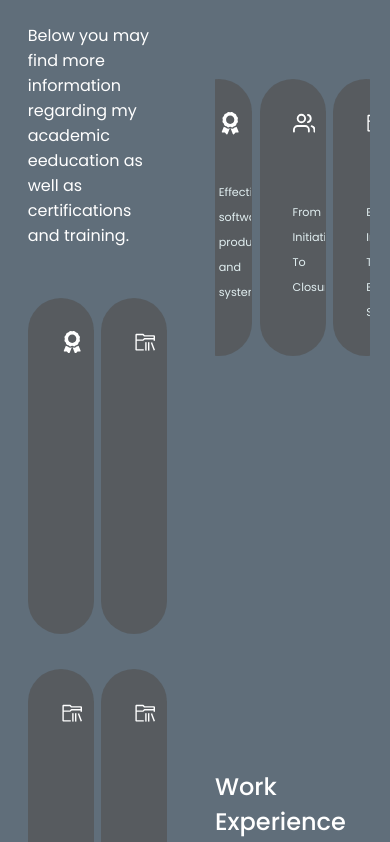
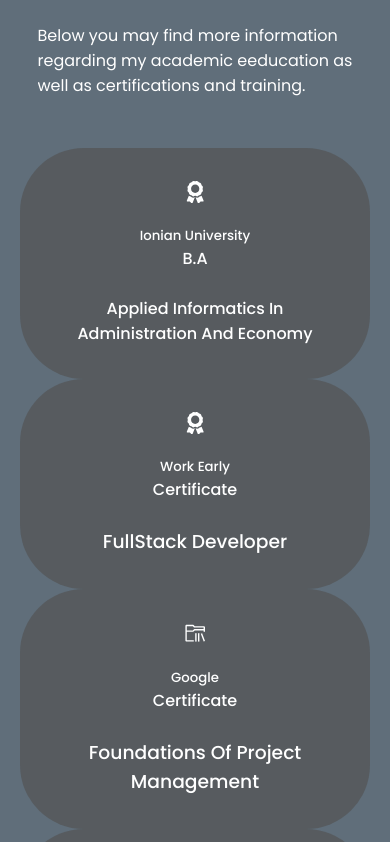
Before and after one commit to apostolidiskimon/Portfolio, a React (Create React App) app: page / in a window 390 px wide. Shown: the part 1237-2079 px from the top of the page. Built offline with nearby package versions, Linux system fonts and the light colour scheme.

Commit message:
Changes For Mobile Devices

```diff
--- a/src/components/about/about.css
+++ b/src/components/about/about.css
@@ -122,6 +122,11 @@
     grid-template-columns: 2fr;
     gap: 0;
   }
+  .containerinfo {
+    display: inline-block;
+    grid-template-columns: 2fr;
+    gap: 0;
+  }
   .about__me {
     width: 50%;
     margin: 2rem auto 4rem;
@@ -132,7 +137,16 @@
   .responsive {
     position: top;
   }
-
+  .about__container {
+    grid-template-columns: 2fr;
+    gap: 0;
+    disply: inline-block;
+  }
+  .containerinfo {
+    display: inline-block;
+    grid-template-columns: 2fr;
+    gap: 0;
+  }
   .about__me {
     width: 65%;
     margin: 0 auto 3rem;
@@ -161,18 +175,50 @@
   .about__me {
     width: 65%;
     margin: 0 auto 3rem;
+    background-color: aliceblue;
   }
-
+  .about__container {
+    grid-template-columns: 2fr;
+    gap: 0;
+    background-color: aliceblue;
+  }
+  .containerinfo {
+    display: inline-block;
+    grid-template-columns: 2fr;
+    gap: 0;
+  }
   .about__cards {
     grid-template-columns: 1fr 1fr;
     gap: 1rem;
   }
-
+  .about__cardsleft {
+    display: inline-block;
+    grid-template-columns: repeat(4, 2fr);
+    gap: 5%;
+    justify-content: center;
+  }
+  .about__cardsright {
+    display: inline-block;
+    grid-template-columns: repeat(3, 1fr);
+    gap: 5%;
+    justify-content: center;
+  }
+  .about__cardsleft {
+    display: inline-block;
+    grid-template-columns: repeat(3, 1fr);
+    gap: 5%;
+    justify-content: center;
+  }
   .about__contnet {
     text-align: center;
   }
   .about__contnet p {
     margin: 1.5rem 0;
+  }
+  .about__cards {
+    grid-template-columns: 1fr 1fr;
+    gap: 1rem;
+    display: inline-block;
   }
 }
 
@@ -190,6 +236,7 @@
   .about__cards {
     grid-template-columns: 1fr 1fr;
     gap: 1rem;
+    display: inline-block;
   }
 
   .about__contnet {
```
